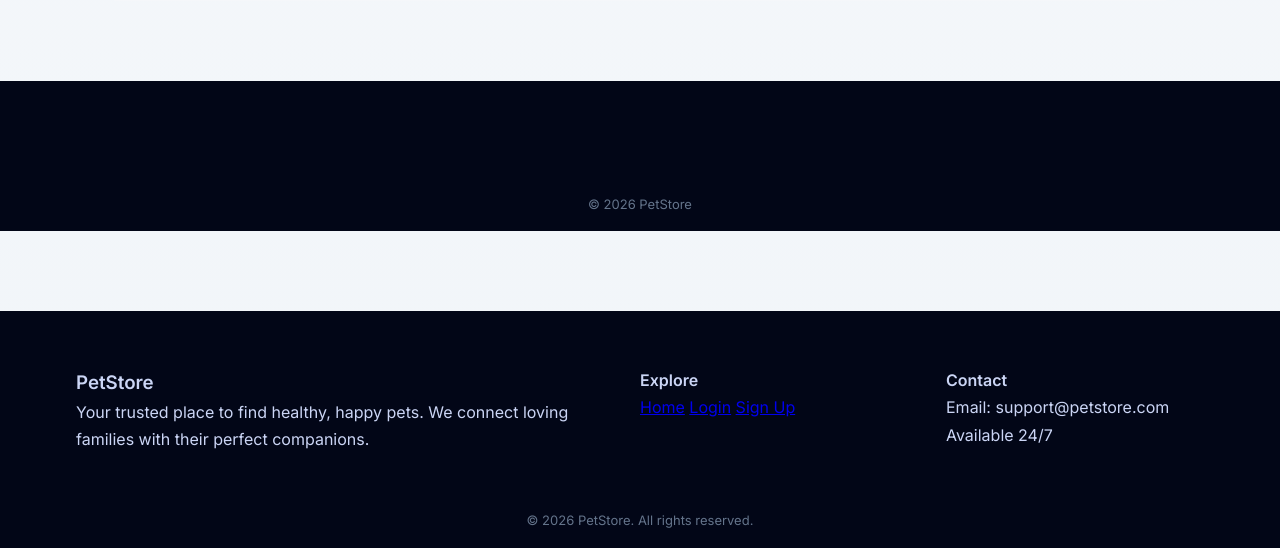
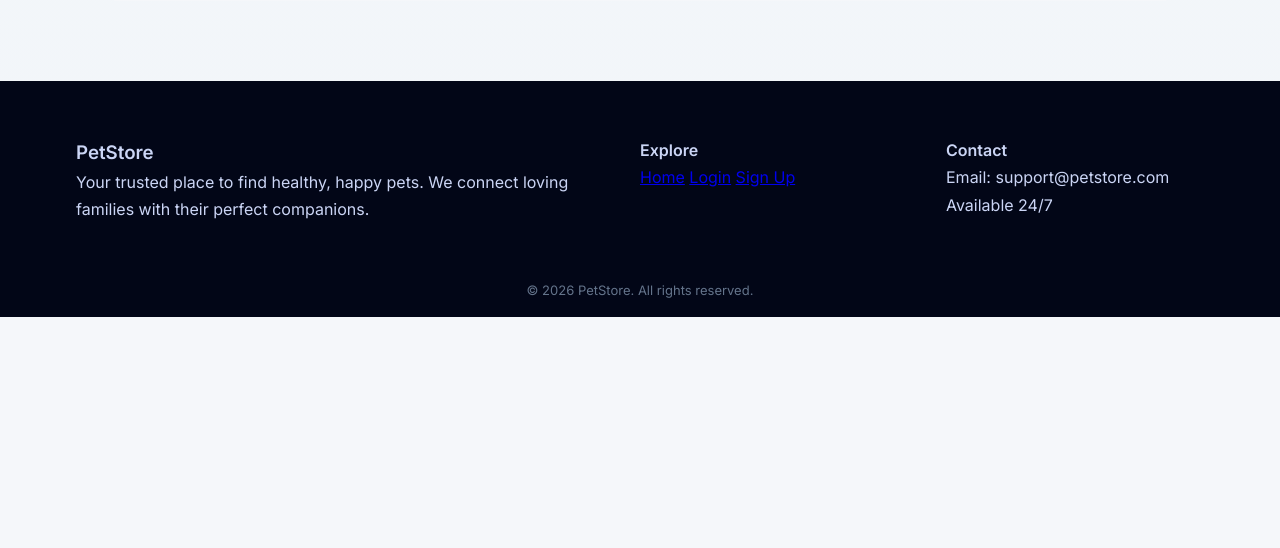
Before and after one commit to Almira011/PetShop, a Django app: page /auth/signup/ in a window 1280 px wide. Shown: the part 1215-1763 px from the top of the page. After the commit the page ends 1532 px from the top, so only its background shows below. Run offline with Django 5.2, Linux system fonts and the light colour scheme.

Commit message:
css changes and database1132555

```diff
--- a/Shop/templates/base.html
+++ b/Shop/templates/base.html
@@ -41,11 +41,7 @@
     {% block content %}{% endblock %}
 </main>
 
-<footer class="site-footer">
-    <div class="footer-bottom">
-        © {% now "Y" %} PetStore
-    </div>
-</footer>
+
 
 <!-- ================= LOADER ================= -->
 <div id="loading-overlay">
@@ -110,6 +106,13 @@
 </script>
 
 
-<footer class="site-footer"> <div class="footer-container"> <div class="footer-brand"> <h3>PetStore</h3> <p> Your trusted place to find healthy, happy pets. We connect loving families with their perfect companions. </p> </div> <div class="footer-links"> <h4>Explore</h4> <a href="{% url 'product_list' %}">Home</a> {% if user.is_authenticated %} <a href="{% url 'customer_profile' %}">Profile</a> <a href="{% url 'my_orders' %}">My Orders</a> {% else %} <a href="{% url 'login' %}">Login</a> <a href="{% url 'signup' %}">Sign Up</a> {% endif %} </div> <div class="footer-meta"> <h4>Contact</h4> <p>Email: support@petstore.com</p> <p>Available 24/7</p> </div> </div> <div class="footer-bottom"> © {% now "Y" %} PetStore. All rights reserved. </div> </footer>
+<footer class="site-footer"> <div class="footer-container">
+    <div class="footer-brand"> <h3>PetStore</h3> <p> Your trusted place to find healthy, happy pets. We connect loving families with their perfect companions. </p>
+    </div> <div class="footer-links">
+        <h4>Explore</h4> <a href="{% url 'product_list' %}">Home</a> {% if user.is_authenticated %} <a href="{% url 'customer_profile' %}">Profile</a>
+        <a href="{% url 'my_orders' %}">My Orders</a> {% else %} <a href="{% url 'login' %}">Login</a>
+        <a href="{% url 'signup' %}">Sign Up</a> {% endif %} </div> <div class="footer-meta">
+             <h4>Contact</h4> <p>Email: support@petstore.com</p> <p>Available 24/7</p> </div> </div>
+              <div class="footer-bottom"> © {% now "Y" %} PetStore. All rights reserved. </div> </footer>
 </body>
 </html>
```
